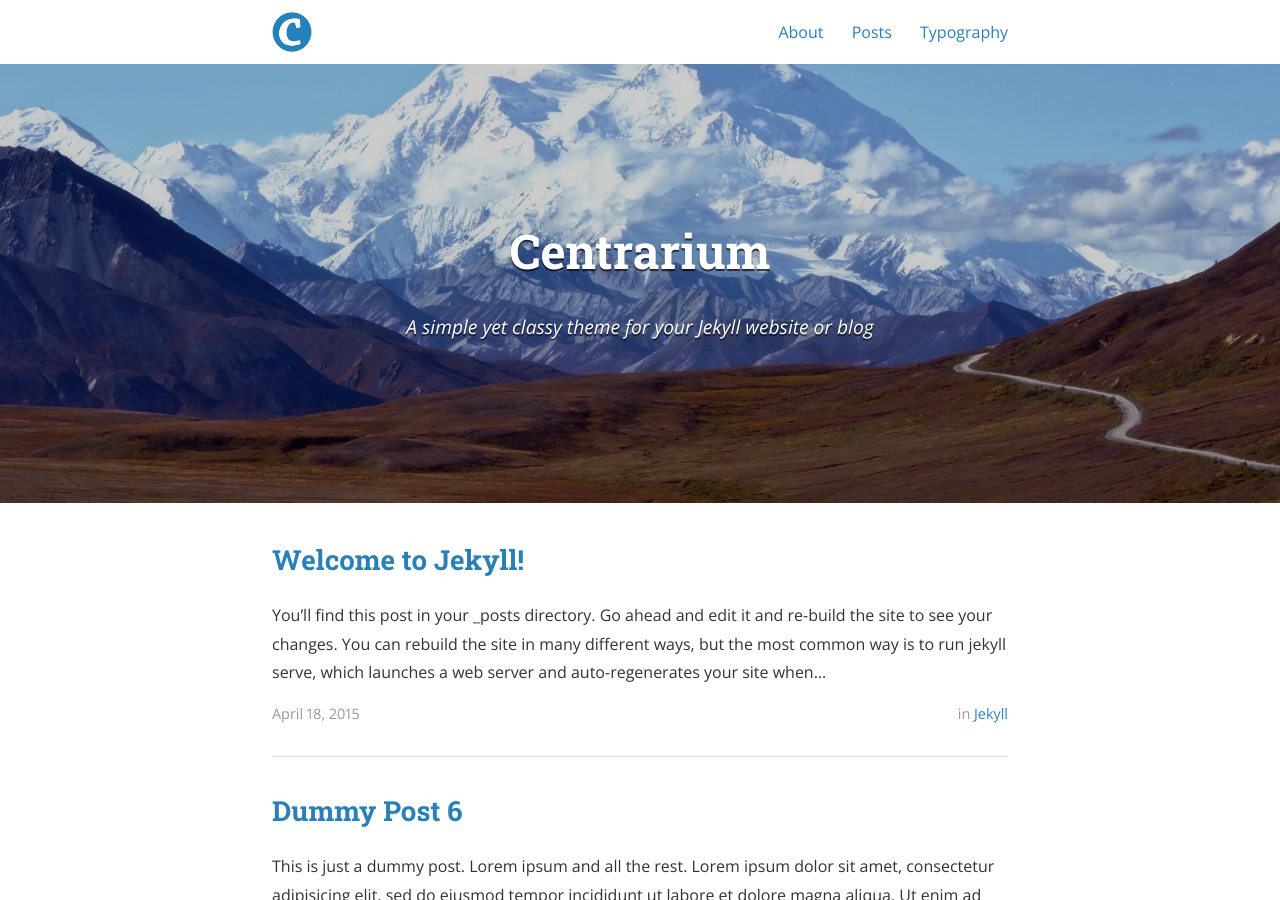
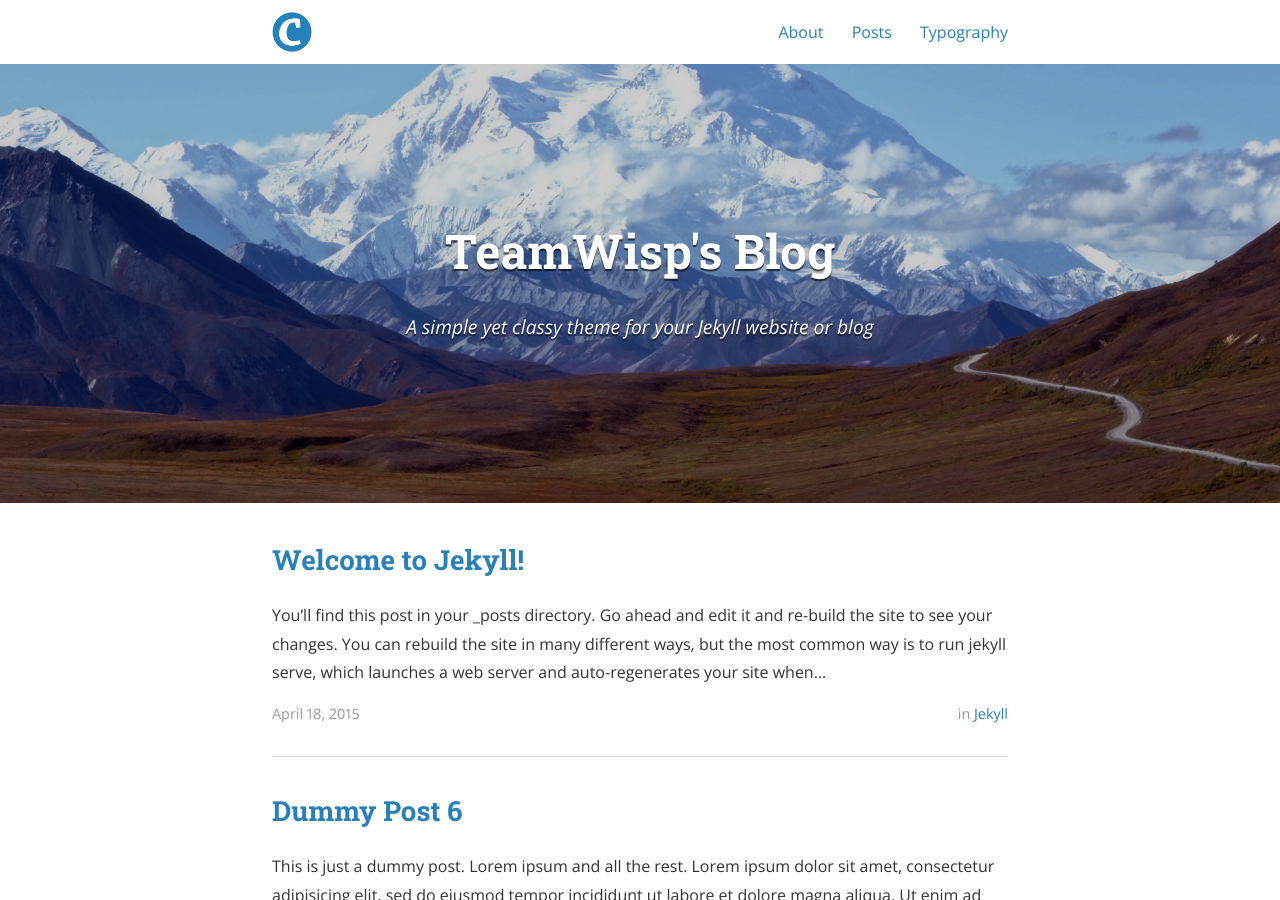
Before and after one commit to TeamWisp/TeamWispBlog.github.io, a Jekyll site: the page built from index.html, in a window 1280 px wide and 900 px high. Built offline with Jekyll 4.4.1, drawn with Linux system fonts in a browser that asks for light colours; nearby versions of some CDN libraries; the list of posts is cut into pages by our own code; some of the changed text lies outside the part shown.

Commit message:
Update _config.yml
trying to change title

```diff
--- a/_config.yml
+++ b/_config.yml
@@ -9,7 +9,7 @@ exclude:
   - "/vendor/"
 
 # Site settings
-title: Centrarium
+title: TeamWisp's Blog
 subtitle: "A simple yet classy theme for your Jekyll website or blog"
 email: blcentra@gmail.com
 name: Ben Centra
```
